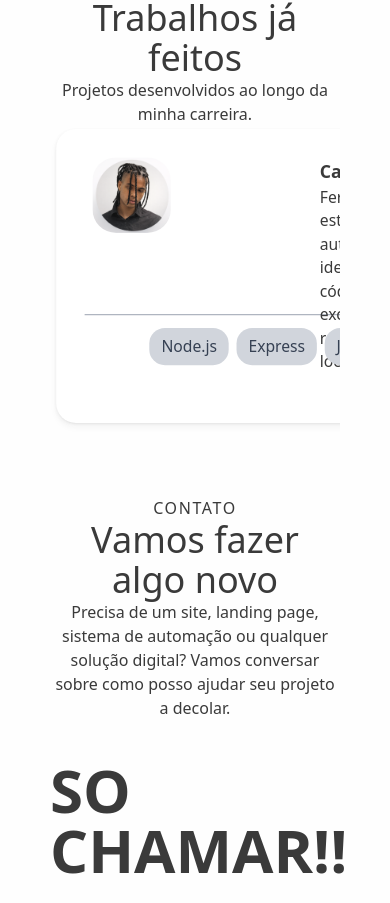
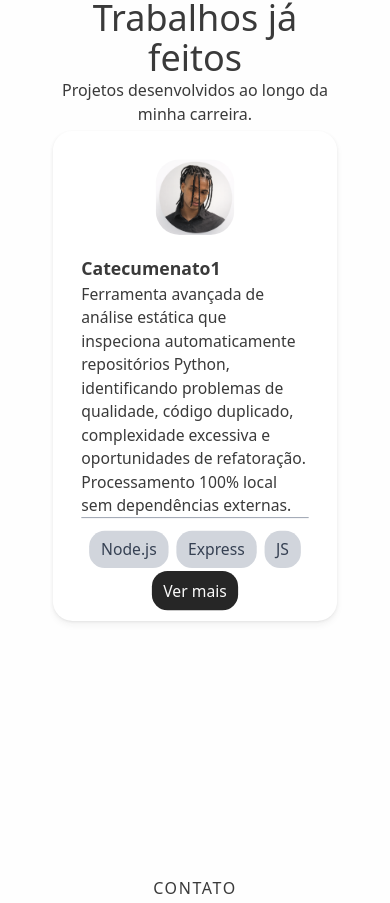
Before and after one commit to PedroVitor-oss/mainportifolio, a React (Vite) app: page / in a window 390 px wide. Shown: the part 4860-5763 px from the top of the page. Built offline with nearby package versions, Linux system fonts and the light colour scheme; a web font is replaced by a local one.

Commit message:
ageitando slide works

```diff
--- a/src/components/lyouts/ProjectCard.jsx
+++ b/src/components/lyouts/ProjectCard.jsx
@@ -10,9 +10,9 @@ function ProjectCard({ data, title, about, tags }) {
             className="project-card aspect-video w-full shrink-0 rounded-b-xl scale-98"
         >
             <div
-                className="flex-1 flex flex-row h-40 "
+                className="face flex-1 flex flex-row h-40 "
             >
-                <div className="w-60 px-2">
+                <div className=" cont-img w-60 px-2">
                     <img
                         className="w-20 rounded-3xl"
                         src={profileImage} alt="" />
@@ -24,7 +24,7 @@ function ProjectCard({ data, title, about, tags }) {
                 </div>
             </div>
             <hr className="border-gray-400 w-90%" />
-            <div className="flex flex-row justify-around mt-5">
+            <div className="tags flex flex-row justify-around mt-5">
                 <div>
                     {tagsRender}
                 </div>
--- a/src/components/sections/Works.jsx
+++ b/src/components/sections/Works.jsx
@@ -44,7 +44,7 @@ export default function Works() {
                     <p>Projetos desenvolvidos ao longo da minha carreira.</p>
                 </div>
                 <div
-                    className="w-full h-80 flex-1 overflow-hidden">
+                    className=" main-cont-slide w-full h-80 flex-1 overflow-hidden">
 
 
                     <div className="cont-slide-projects">
--- a/src/css/ProjectCard.css
+++ b/src/css/ProjectCard.css
@@ -10,3 +10,30 @@
     box-shadow: rgba(36, 36, 36, 0.7) 0px 1px 5px -4px, rgba(36, 36, 36, 0.05) 0px 4px 8px 0px;
     justify-content: sa;
 }
+
+@media (max-width:400px) {
+  .project-card{
+    width: calc(100vw - 100px);
+    min-height:500px;
+    /* background-color: red !important; */
+    & .face{
+        display: flex;
+        flex-direction: column;
+        height: auto;
+        min-height: 300px;
+        & .cont-img{
+            width: 100%;
+            display: flex;
+            justify-content: center;
+            margin-bottom: 20px;
+        }
+    }
+    & .tags{
+        display: flex;
+        flex-direction: column;
+        align-items: center;
+        gap: 10px;
+    }
+
+  }
+}
--- a/src/css/Work.css
+++ b/src/css/Work.css
@@ -3,8 +3,23 @@ section#Works {
   & .cont-slide-projects{
     /* background-color: #3b3b3b; */
     height: 200px;
-    width: calc(1280px / 2 - 20px);
+    width: calc(1280% / 2 - 20px);
     margin: auto;
     /* overflow: hidden; */
   }
 }
+
+@media (max-width : 400px) {
+    .main-cont-slide{
+      /* transform: translateX(-25px); */
+      /* background-color: purple; */
+      width: calc(100% + 50px);
+      height: 700px;
+    }
+
+    .cont-slide-projects{
+      /* background-color: blue; */
+      /* margin: 0 !important; */
+      height: 800px;
+    }
+}
```
